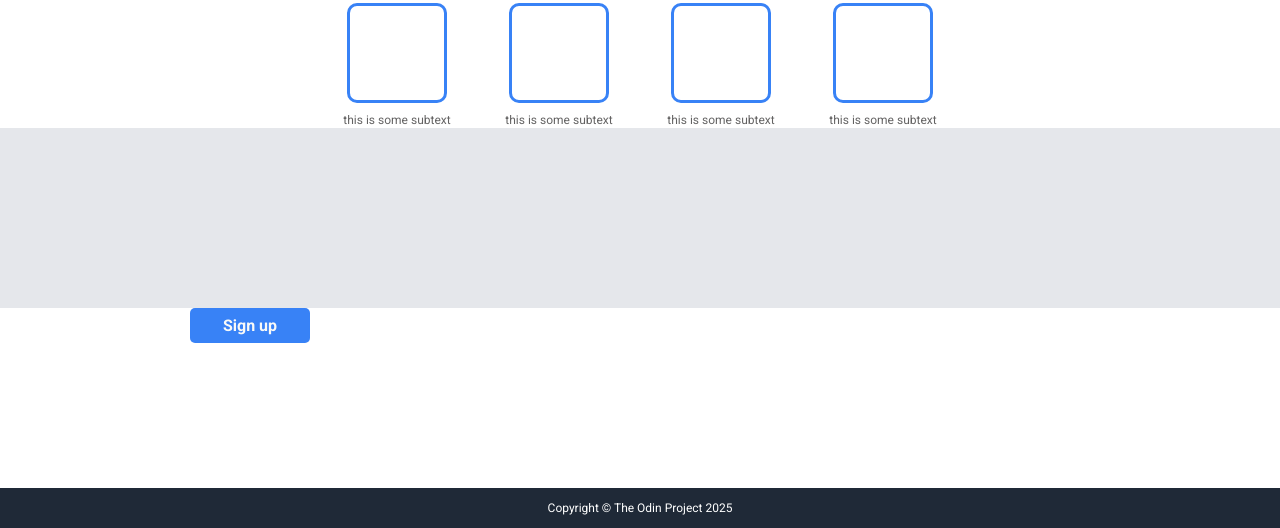
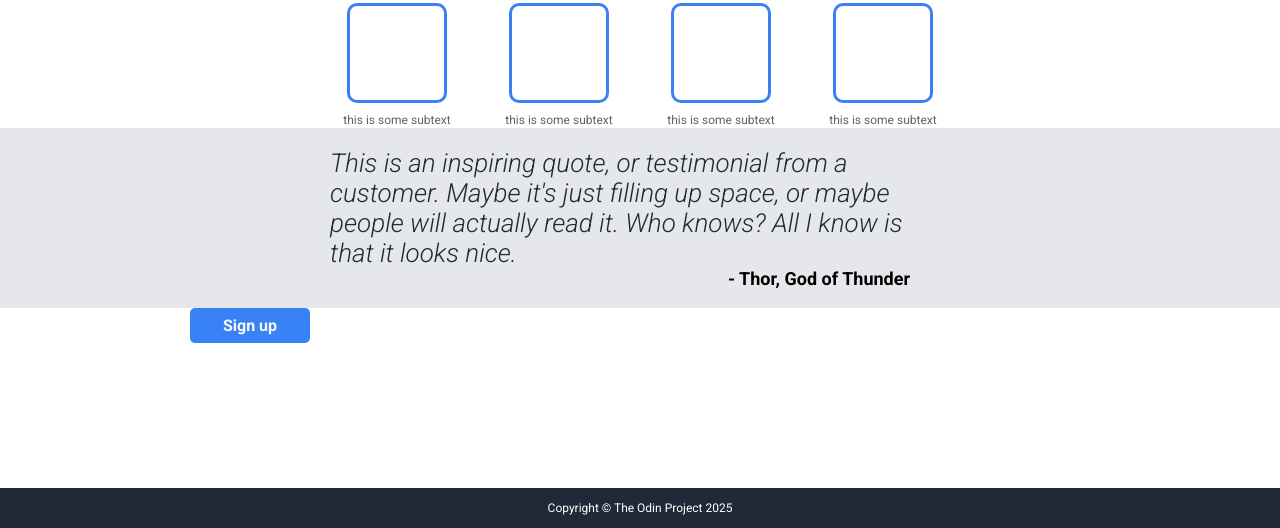
Before and after one commit to bon-nina/landing-page, a plain HTML site: page index.html in a window 1280 px wide. Shown: the part 272-800 px from the top of the page. Drawn offline with Linux system fonts and the light colour scheme.

Commit message:
Added text and style to section three

```diff
--- a/index.html
+++ b/index.html
@@ -66,8 +66,8 @@
 <div class="section-three">
     <div class="content">
         <div class="container-three"></div>
-            <p class="three"></p>
-            <p class="author"></p>
+            <p class="three">This is an inspiring quote, or testimonial from a customer. Maybe it's just filling up space, or maybe people will actually read it. Who knows? All I know is that it looks nice.</p>
+            <p class="author">- Thor, God of Thunder</p>
     </div>
 </div>
 
--- a/style.css
+++ b/style.css
@@ -163,7 +163,25 @@ h2 {
     justify-content: center;
 }
 
+.section-three .content {
+    flex-direction: column;
+    justify-content: center;
+    width: 620px;
+}
 
+.three {
+    font-size: 26px;
+    font-style: italic;
+    font-weight: 300;
+    color: #1F2937;
+}
+
+.author {
+    align-self: flex-end;
+    font-weight: bold;
+    font-size: 18px;
+    margin-right: 40px;
+}
 
 
 /* section four */
```
